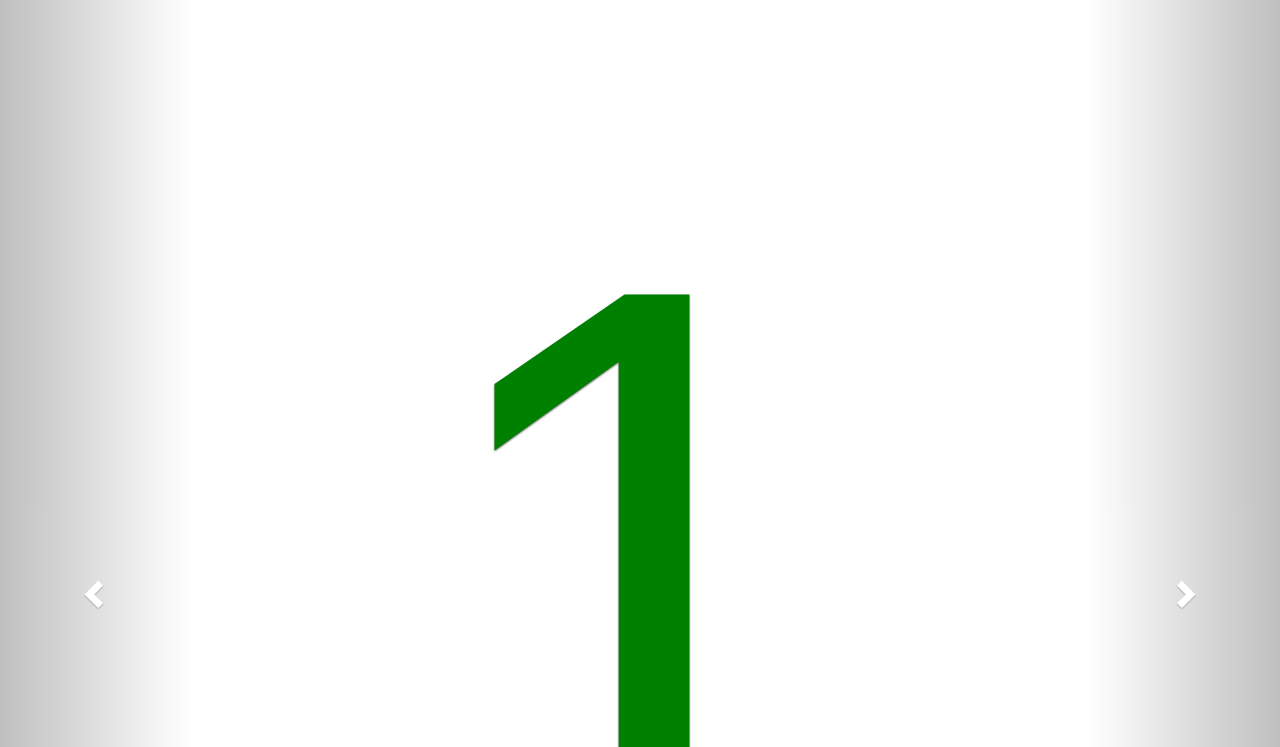
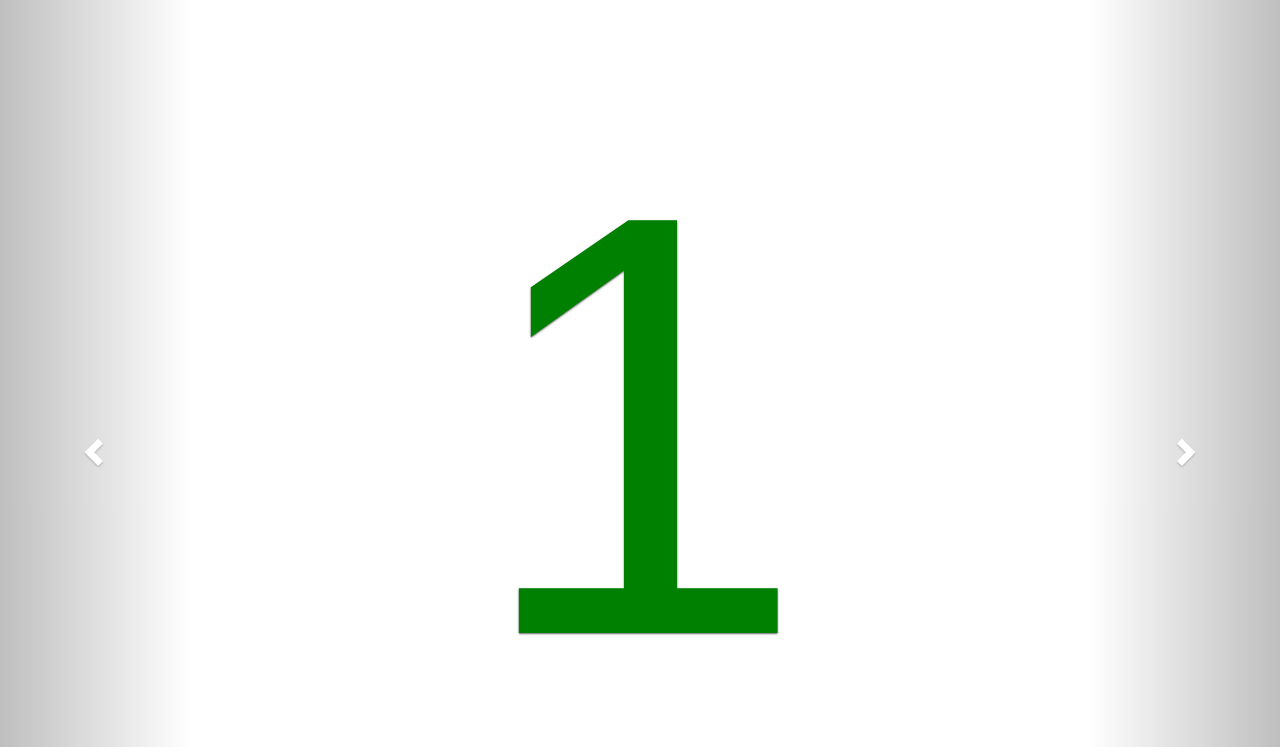
Before and after one commit to jadetiger88/jt-bs-number-slider, a plain HTML site: page index.html in a window 1280 px wide. Shown: the part 53-800 px from the top of the page. Drawn offline with nearby package versions, Linux system fonts and the light colour scheme.

Commit message:
Change font size

```diff
--- a/css/style.css
+++ b/css/style.css
@@ -9,7 +9,7 @@ body {
 .carousel-caption {
 	background-color: #fff;
 	color: #000 ;
-	font-size: 800px;
+	font-size: 600px;
 	position: relative;
 	left: 0;
 	right: 0;
```
